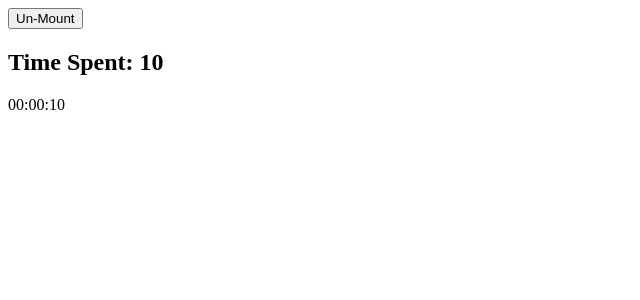
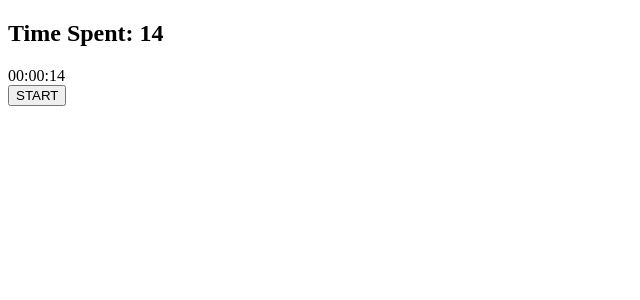
Before and after one commit to content-cn/React-18-L8-Component-Lifecycle-Methods, a React (Create React App) app: page / in a window 1280 px wide. Shown: the top 300 px of the page, without its empty margins (0-640 px from the left). Built offline with nearby package versions, Linux system fonts and the light colour scheme.

Commit message:
understanding-updating-methods

```diff
--- a/src/App.js
+++ b/src/App.js
@@ -6,14 +6,14 @@ class App extends React.Component {
     super();
 
     this.state = {
-      mount: true
+      timerOn: false
     }
   }
 
-  handleMount = () => {
+  handleTimerOn = () => {
     this.setState((prevState) => {
       return {
-        mount: !prevState.mount
+        timerOn: !prevState.timerOn
       }
     })
   };
@@ -21,8 +21,8 @@ class App extends React.Component {
   render() {
     return (
       <>
-        <button onClick ={this.handleMount}>{this.state.mount ? "Un-Mount": "Mount"}</button>
-        {this.state.mount? <TimerOne />: null}
+        <TimerOne timerOn={this.state.timerOn}/>
+        <button onClick={this.handleTimerOn}>{this.state.timerOn ? "STOP" : "START"}</button>
       </>
     );
   }
--- a/src/Components/Timer/TimerOne.js
+++ b/src/Components/Timer/TimerOne.js
@@ -36,6 +36,10 @@ export default class TimerOne extends React.Component {
   componentDidUpdate(prevProps, prevState, snapshot) {
     console.log("Timer componentDidUpdate");
     console.log("_________________________________");
+    // console.log("Previous Props:",prevProps);
+    // console.log("Preavious State: ",prevState);
+    // console.log("Current Props from snapShot: ",snapshot.currentProps);
+    // console.log("Current State from snapShot: ",snapshot.currentState);
   }
 
   componentWillUnmount() {
```
